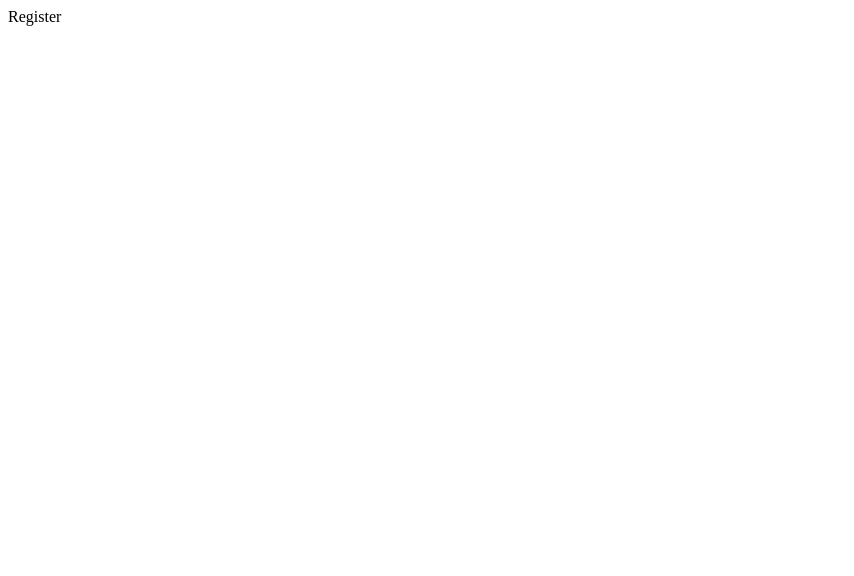
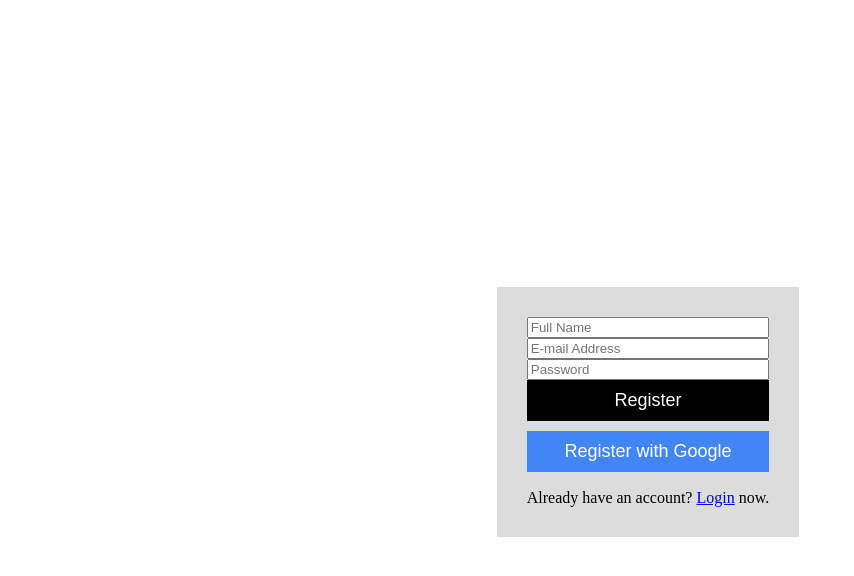
Before and after one commit to jordanrath/messaging-app, a React (Create React App) app: page /register in a window 1280 px wide. Shown: the top 576 px of the page, without its empty margins (0-854 px from the left). Built offline with nearby package versions, Linux system fonts and the light colour scheme; no server answers.

Commit message:
build register page

```diff
--- a/src/Firebase.js
+++ b/src/Firebase.js
@@ -8,7 +8,7 @@ import {
      createUserWithEmailAndPassword,
      sendPasswordResetEmail,
      signOut,
-    } from "firebase/auth";
+} from "firebase/auth";
 import {
      getFirestore,
      query,
@@ -16,7 +16,7 @@ import {
      collection,
      where,
      addDoc,
-    } from "firebase/firestore";
+} from "firebase/firestore";
 
   // initialize firebase to identify project
   const firebaseConfig = {
--- a/src/Login.js
+++ b/src/Login.js
@@ -1,6 +1,10 @@
 import React, { useEffect, useState } from 'react';
 import { Link, useNavigate } from 'react-router-dom';
-import { auth, logInWithEmailAndPassword, signInWithGoogle } from './Firebase';
+import {
+    auth,
+    logInWithEmailAndPassword,
+    signInWithGoogle
+} from './Firebase';
 import { useAuthState } from "react-firebase-hooks/auth";
 
 const Login = () => {
--- a/src/Register.js
+++ b/src/Register.js
@@ -1,9 +1,71 @@
-import React from 'react'
+import React, { useEffect, useState } from 'react';
+import { useAuthState } from 'react-firebase-hooks/auth';
+import { Link, useNavigate } from 'react-router-dom';
+import {
+    auth,
+    registerWithEmailAndPassword,
+    signInWithGoogle,
+} from './Firebase';
 
 const Register = () => {
+    const [email, setEmail] = useState("");
+    const [password, setPassword] = useState("");
+    const [name, setName] = useState("");
+    const [user, loading, error] = useAuthState(auth);
+    const navigate = useNavigate();
+
+    const register = () => {
+        if (!name) alert("Please enter name");
+        registerWithEmailAndPassword(name, email, password);
+    };
+
+    useEffect(() => {
+        if (loading) return;
+        if (user) navigate("/dashboard");
+    }, [user, loading]);
+
   return (
-    <div>Register</div>
+    <div className='register'>
+        <div className='register__container'>
+            <input
+                type='text'
+                className='register__textbox'
+                value={name}
+                onChange={(event) => setName(event.target.value)}
+                placeholder='Full Name'
+            />
+            <input
+                type='text'
+                className='register__textbox'
+                value={email}
+                onChange={(event) => setEmail(event.target.value)}
+                placeholder='E-mail Address'
+            />
+            <input
+                type='password'
+                className='register__textbox'
+                value={password}
+                onChange={(event) => setPassword(event.target.value)}
+                placeholder='Password'
+            />
+            <button
+                className='register__btn'
+                onClick={register}
+            >
+                Register
+            </button>
+            <button
+                className='register__btn register__google'
+                onClick={signInWithGoogle}
+            >
+                Register with Google
+            </button>
+            <div>
+                Already have an account? <Link to='/'>Login</Link> now.
+            </div>
+        </div>
+    </div>
   )
 }
 
-export default Register
+export default Register;
--- a/src/styles.css
+++ b/src/styles.css
@@ -1,3 +1,4 @@
+/* --------------Login Styles--------------- */
 .login {
   height: 100vh;
   width: 100vw;
@@ -31,3 +32,38 @@
 .login div {
   margin-top: 7px;
 }
+
+/* ---------------Register Styles--------------- */
+.register {
+  height: 100vh;
+  width: 100vw;
+  display: flex;
+  align-items: center;
+  justify-content: center;
+}
+.register__container {
+  display: flex;
+  flex-direction: column;
+  text-align: center;
+  background-color: #dcdcdc;
+  padding: 30px;
+}
+.register__textBox {
+  padding: 10px;
+  font-size: 18px;
+  margin-bottom: 10px;
+}
+.register__btn {
+  padding: 10px;
+  font-size: 18px;
+  margin-bottom: 10px;
+  border: none;
+  color: white;
+  background-color: black;
+}
+.register__google {
+  background-color: #4285f4;
+}
+.register div {
+  margin-top: 7px;
+}
```
